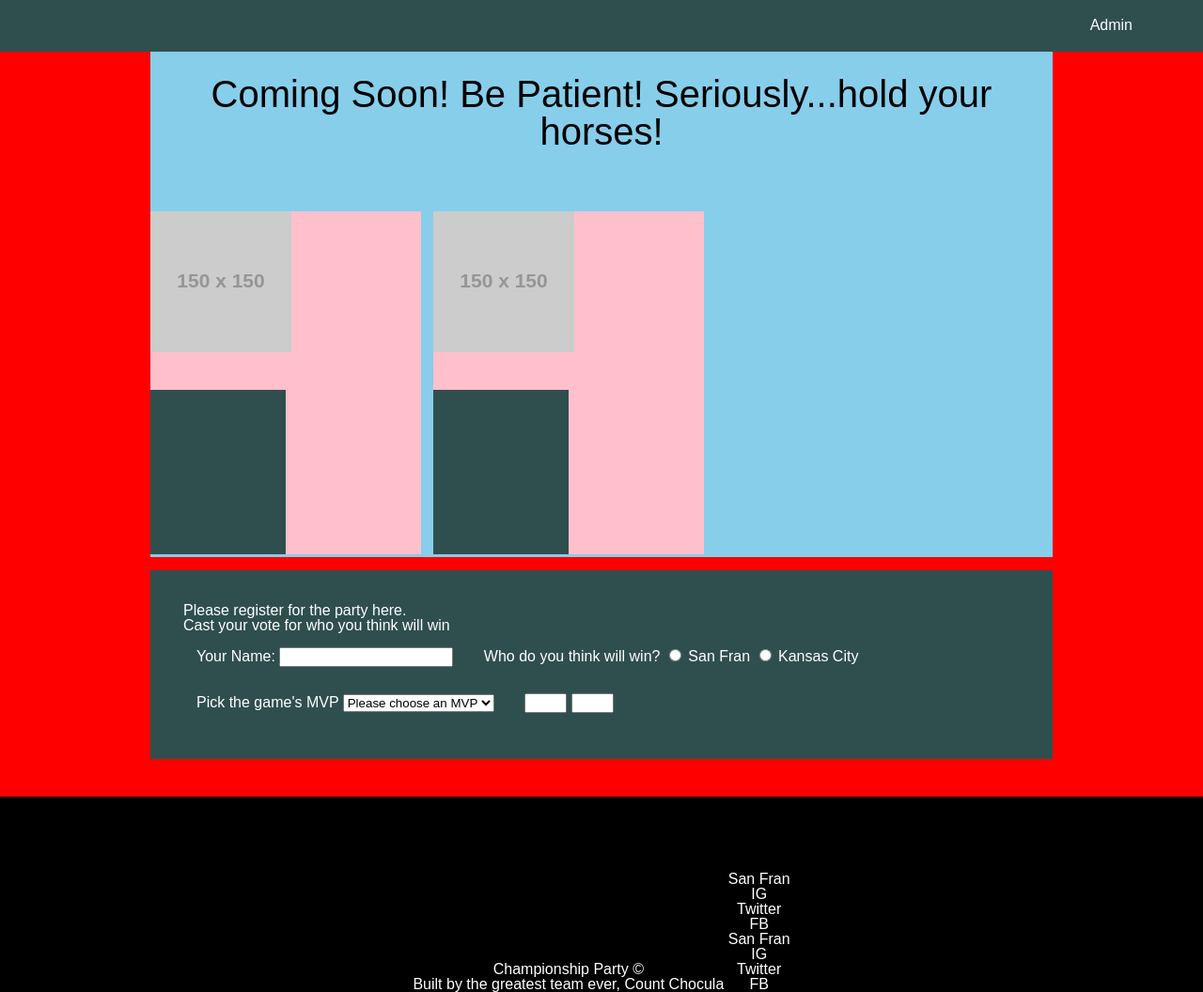
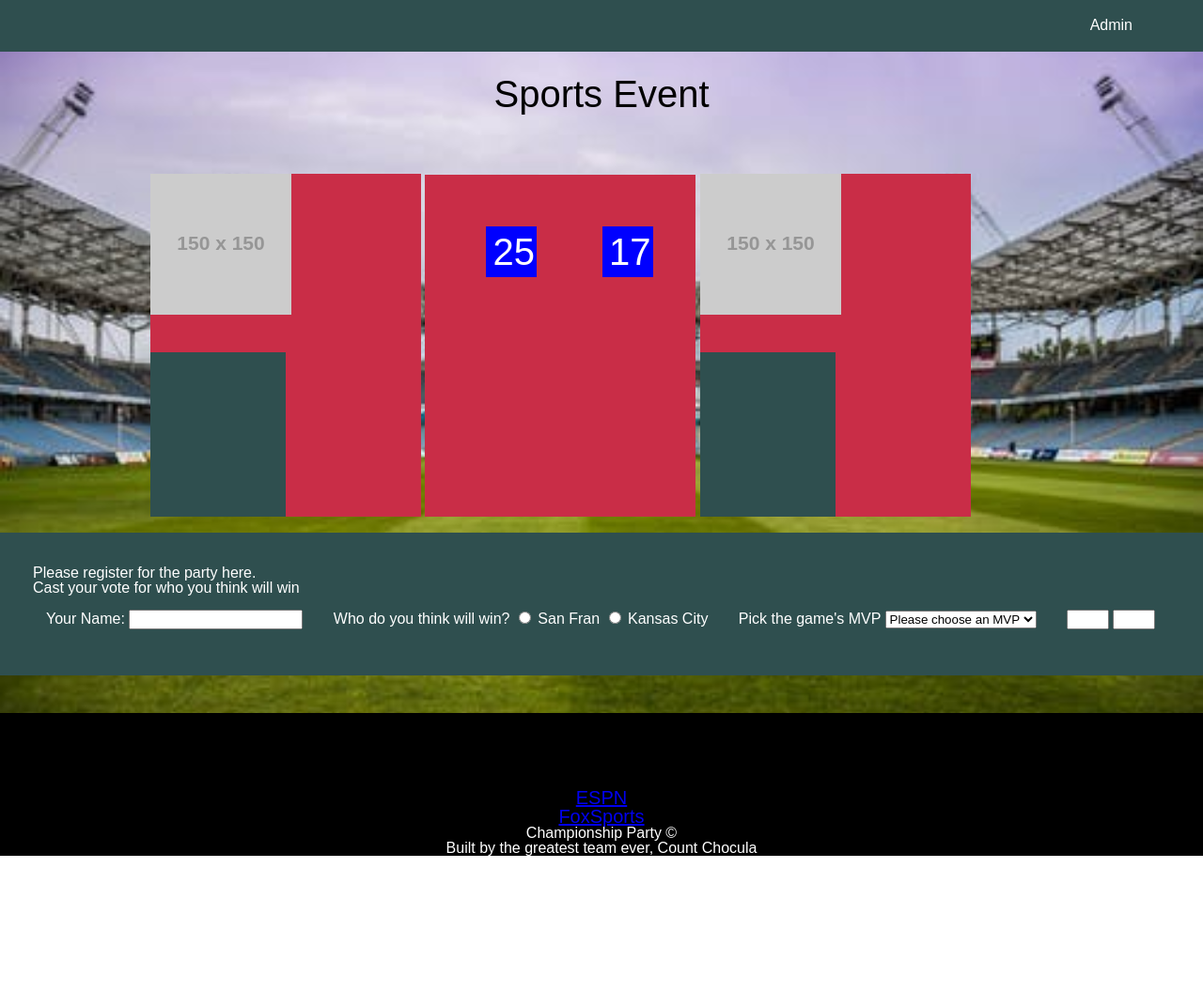
Before and after one commit to suetarazi/sports-party, a plain HTML site: page index.html in a window 1280 px wide. Shown: the whole page at 94% size. After the commit the page ends 911 px from the top, so only its background shows below. Drawn offline with Linux system fonts and the light colour scheme; placeholder pictures from the web are drawn by us.

Commit message:
updated CSS with basic layout

```diff
--- a/index.html
+++ b/index.html
@@ -21,24 +21,33 @@
         <!-- Top section that will hold both teams' info/logo on left and right with a div in the middle that contains live scores for both teams and graph that shows voting results -->
         <main>
             <div id="mainWrapper">
-                <h1> Coming Soon! Be Patient! Seriously...hold your horses!</h1>
+                <h1> Sports Event</h1>
                 <!-- Holds Team Logo and Basic stats for team on the left (Left Section)-->
                 <div id="teamLeft" class="teamContainer">
 
-                    <img id="logo" src ="https://via.placeholder.com/150" />
+                    <img class="logo" src ="https://via.placeholder.com/150" />
                     <div id="teamStats" class="leftStats"> </div>
 
                 </div>
                 <!-- Two separate boxes that will hold the 'Live' score for teamLeft and teamRight that will be updatd from the admin page -- And the voteGraph below which will be populated from the form data kept in Local Storage. (Middle Section)-->
-                <div id="scoreAndVotes">
-                    <div id="liveScoreLeft"> </div>
-                    <div id="liveScoreRight"> </div>
-
+                <div id="scoreAndVotes" class="teamContainer">
+                    <div id="scoreBoxContainer">
+                        <div id="liveScoreLeft" class="scoreBoxes">
+                            <p>25</p>
+                        </div>
+                        <div id="liveScoreRight" class="scoreBoxes">
+                            <p>17</p>
+                        </div>
+                        <!-- Chart for total user votes for the team they want to win -->
+                    </div>
+                    <div id="canvasContainer">
+                    <canvas id="teamVotes" class="teamContainer"></canvas>
+                    </div>
                 </div>
                 <!-- Holds Team Logo and Basic Stas for team on the right (Right Section)-->
-                <div id="teamRight">
+                <div id="teamRight" class="teamContainer">
 
-                    <img id="logo" src ="https://via.placeholder.com/150" />
+                    <img class="logo" src ="https://via.placeholder.com/150" />
                     <div id="teamStats" class="rightStats"> </div>
 
                 </div>
@@ -103,7 +112,7 @@
         </section>
         <!-- TABLE --
             This is where the data from Local Storage will be populating a list of the people registered, with their name, vote for the winner, MVP, and guess of the final score. -->
-        <div>
+        <div id="tableContainer">
             <table id="userResultsTable">
 
             </table>
@@ -112,25 +121,16 @@
         <!-- Footer - This will have site info along with icons that will link to various social accounts relating to the game/teams. -->
         <footer id="footer">
             <div id="footerWrapper">
-                <div id="siteInfo">
-                    <p>Championship Party &copy;</p>
-                    <p>Built by the greatest team ever, Count Chocula</p>
+                <div id="links">
+                    <ul>
+                    <li><a href="https://www.espn.com/" target="_blank">ESPN</a></li>
+                    <li><a href="https://www.foxsports.com/"target="_blank">FoxSports</a></li>
+                    </ul>
                 </div>
+                </br>
+                <p>Championship Party &copy;</p>
+                <p>Built by the greatest team ever, Count Chocula</p>
 
-                <div id="links">
-                    <ul> <p>San Fran</p>
-                        <li>IG</li>
-                        <li>Twitter</li>
-                        <li>FB</li>
-                    </ul>
-                    <ul> <p>San Fran</p>
-                        <li>IG</li>
-                        <li>Twitter</li>
-                        <li>FB</li>
-                    </ul>
-
-
-                </div>
              </div>
         </footer>
 
--- a/style.css
+++ b/style.css
@@ -1,12 +1,15 @@
 body {
     font-family: fantasy;
-    background-color: red;
+    background-image: url("/images/stadium.jpeg"); background-repeat: no-repat; border-image-repeat: vertical; background-size: 100%; position: sticky;
+
 }
 
 div {
     display: inline-block;
     margin-top: 40px;
 }
+
+/* Navigation Bar */
 
 nav {
     width: 100%;
@@ -22,10 +25,50 @@ nav a {
     color: white;
 }
 
+
+/* Main */
+
+main {
+    width: 960px;
+    margin: auto;
+}
+
+/* Header */
+
 h1 {
     font-size: 2.5rem;
     text-align: center;
     margin: 25px 0px;
+}
+
+
+/* Team Images, Live Score, Total Votes */
+
+#mainWrapper {
+    width: 960px;
+    /* background-color: rgb(83, 146, 83); */
+    /* position: relative; */
+    margin: auto;
+    margin-bottom: 14px;
+}
+/* .teamContainer {
+    width: 175px;
+} */
+
+#teamLeft, #scoreAndVotes, #teamRight {
+    background-color: rgb(201, 45, 71);
+    width: 30%;
+    position: relative;
+}
+
+.scoreBoxes {
+    width: 40px;
+    background-color: blue;
+    color: white;
+    font-size: 2.5rem;
+    padding: 7px;
+    text-align: center;
+    margin: 15px 0px 65px 65px;
 }
 
 #teamStats {
@@ -34,9 +77,15 @@ h1 {
     width: 50%;
 }
 
-.teamContainer {
-    width: 175px;
-}
+/* canvas {
+    width: auto;
+    /* height: 150px; */
+    /* display: block; */
+} */
+
+
+
+/* Form and Table */
 
 #formSection {
     width: 960px;
@@ -63,31 +112,18 @@ fieldset {
     width: 45px;
 }
 
-main {
-    width: 960px;
-    margin: auto;
-}
 
-#mainWrapper {
-    width: 960px;
-    background-color: skyblue;
-    /* position: relative; */
-    margin: auto;
-    margin-bottom: 14px;
-}
 
-#teamLeft, #scoresAndVotes, #teamRight {
-    background-color: pink;
-    width: 30%;
-}
+/* Footer */
 
 footer {
     width: 100%;
     background-color: black;
     text-align: center;
     color: white;
+    display: block;
 }
 
-footer {
-    display: block;
+#links {
+    font-size: 20px;
 }
```
Also changed, not shown: images/stadium.jpeg (added), 3 other files.
